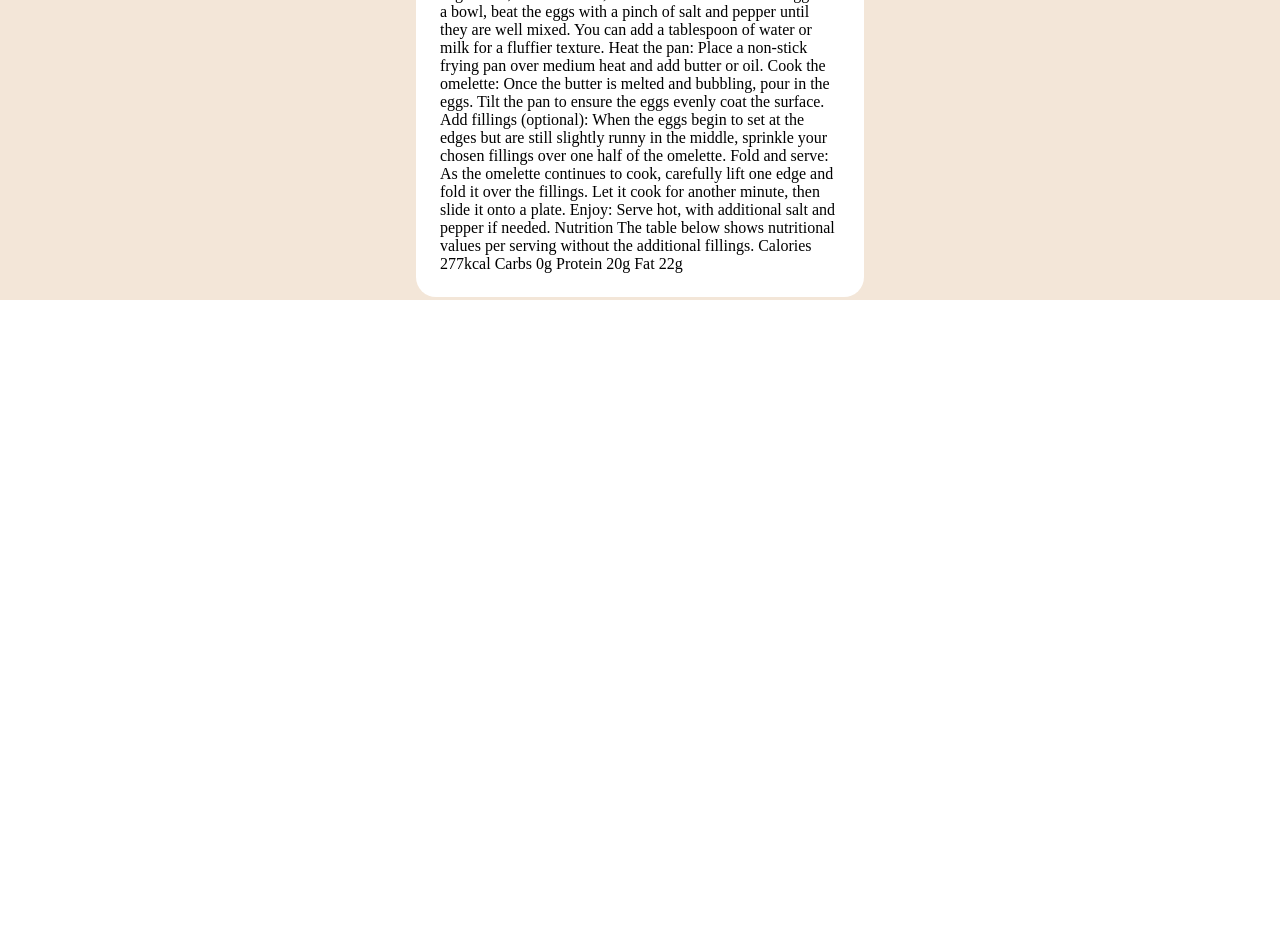
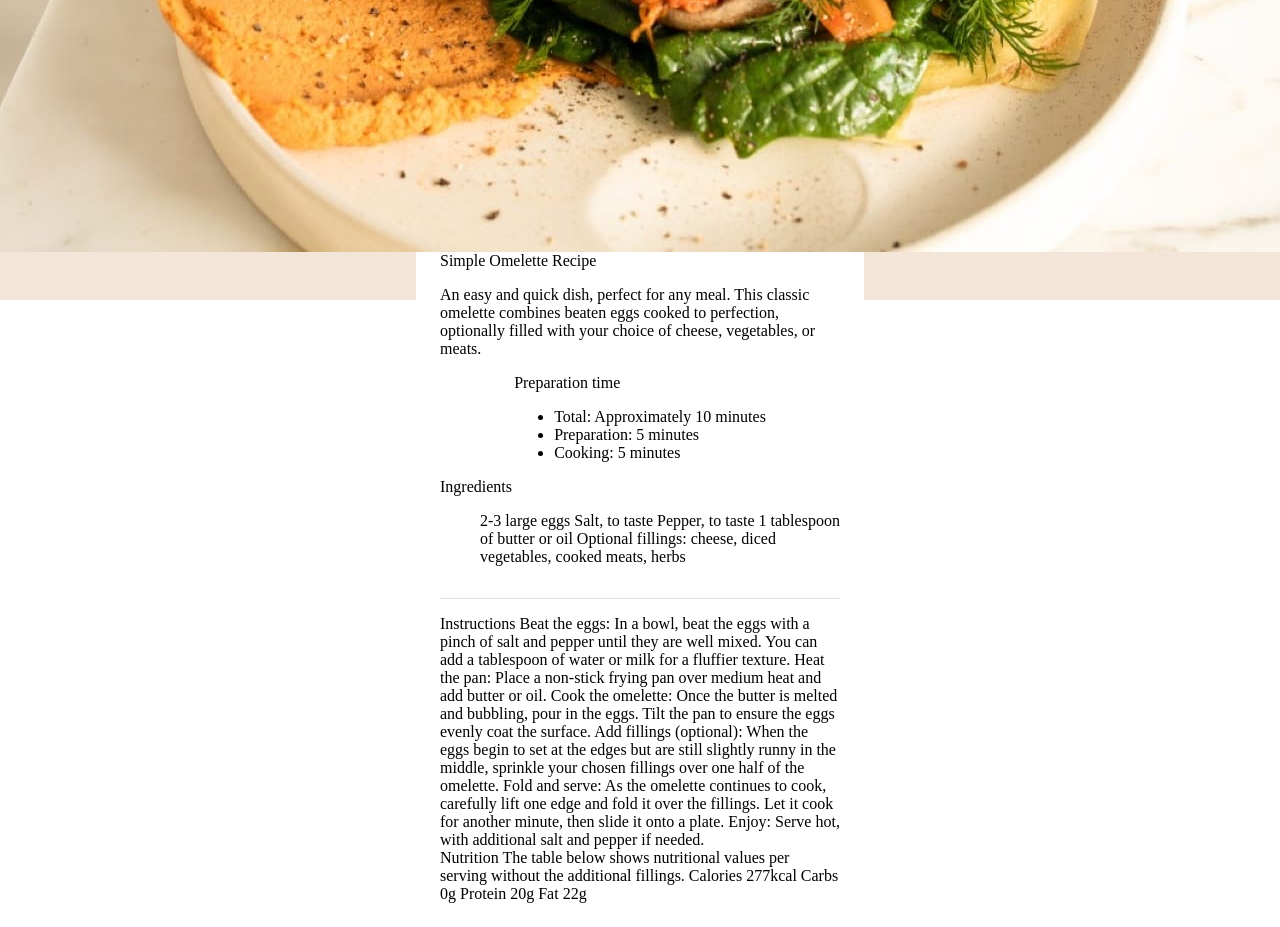
Before and after one commit to mearlenlc/fem-recipe, a plain HTML site: page index.html in a window 1280 px wide. Shown: the part 500-1427 px from the top of the page. Before the commit the page ends 800 px from the top, so only its background shows below. Drawn offline with Linux system fonts and the light colour scheme.

Commit message:
initial progress

```diff
--- a/index.html
+++ b/index.html
@@ -12,26 +12,42 @@
 <body>
 <div class="flex-container">
   <div class="flex-card">
-    <img class="hero" src="./assets/images/image-omelette.jpeg">
-    Simple Omelette Recipe
+    <img class="hero-img" src="./assets/images/image-omelette.jpeg">
 
-    An easy and quick dish, perfect for any meal. This classic omelette combines beaten eggs cooked
-    to perfection, optionally filled with your choice of cheese, vegetables, or meats.
+      <div class="intro-title">
+      <span class="recipe-title">Simple Omelette Recipe</span>
 
+      <p class="text intro">An easy and quick dish, perfect for any meal. This classic omelette combines beaten eggs cooked to perfection, optionally filled with your choice of cheese, vegetables, or meats.
+      </p>
+
+      </div>
+      <div class="prep-card">
+        <div class="preparation">
         Preparation time
 
-    Total: Approximately 10 minutes
-    Preparation: 5 minutes
-    Cooking: 5 minutes
+        <ul>
+          <li>Total: Approximately 10 minutes</li>
+          <li>Preparation: 5 minutes</li>
+          <li>Cooking: 5 minutes</li>
+        </ul>
 
-    Ingredients
+        </div>
+      </div>
 
+    <div class="ingredients bottom-bar">
+      <span class="heading">Ingredients</span>
+
+    <ul>
       2-3 large eggs
       Salt, to taste
       Pepper, to taste
       1 tablespoon of butter or oil
       Optional fillings: cheese, diced vegetables, cooked meats, herbs
+      </ul>
 
+    </div>
+
+    <div class="instructions">
       Instructions
 
       Beat the eggs: In a bowl, beat the eggs with a pinch of salt and pepper until they are well mixed.
@@ -49,7 +65,9 @@
       fillings. Let it cook for another minute, then slide it onto a plate.
 
       Enjoy: Serve hot, with additional salt and pepper if needed.
+    </div>
 
+    <div class="nutrition">
       Nutrition
 
       The table below shows nutritional values per serving without the additional fillings.
@@ -66,6 +84,7 @@
       Fat
       22g
     </div>
+  </div>
 
 
 
--- a/style.css
+++ b/style.css
@@ -1,3 +1,7 @@
+@import url('https://fonts.googleapis.com/css2?family=Figtree:ital,wght@0,300..900;1,300..900&family=Inter:ital,opsz,wght@0,14..32,100..900;1,14..32,100..900&family=Outfit:wght@100..900&family=Young+Serif&display=swap');
+
+@import url('https://fonts.googleapis.com/css2?family=Figtree:ital,wght@0,300..900;1,300..900&family=Inter:ital,opsz,wght@0,14..32,100..900;1,14..32,100..900&family=Outfit:wght@100..900&family=Young+Serif&display=swap');
+
 
 body{
   margin: 0;
@@ -28,3 +32,16 @@ body{
   border-radius: 20px;
   margin-bottom: 24px;
 }
+
+.bottom-bar{
+  border: 0;
+  border-bottom: 0.5px;
+  border-style: solid;
+  border-color: hsl(30, 18%, 87%);
+  border-spacing: 20px;
+  margin-bottom: 1em;
+}
+
+.ingredients{
+  padding-bottom: 1em;
+}
```
Lines whose indentation alone changed are shown as unchanged.
